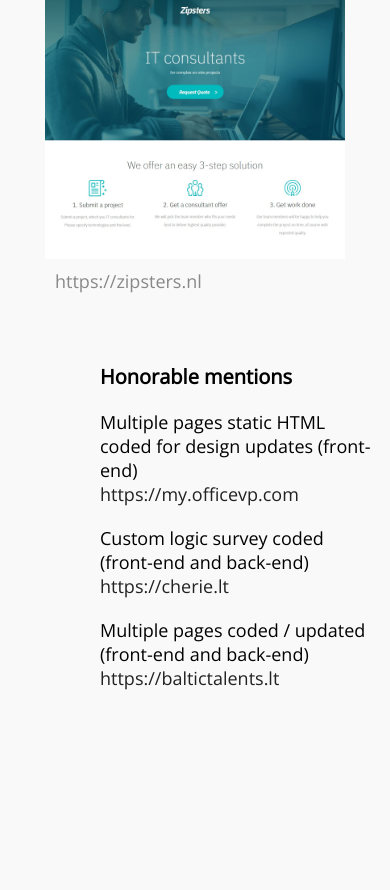
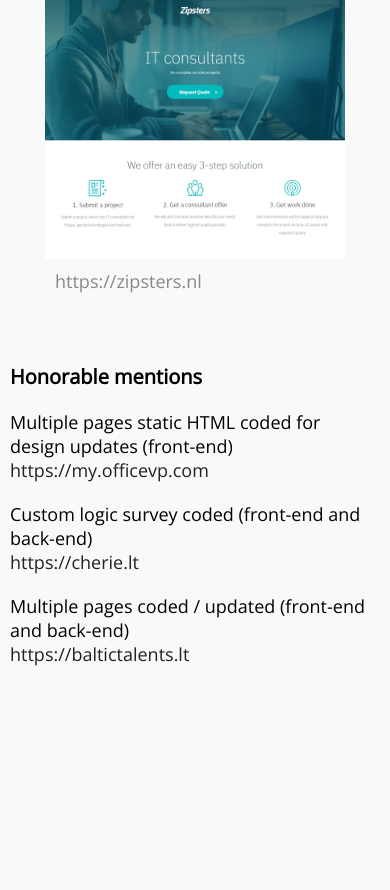
Before and after one commit to MantasVenskus/mantasvenskus.github.io, a PHP site: page / in a window 390 px wide. Shown: the part 3160-4050 px from the top of the page. After the commit the page ends 3826 px from the top, so only its background shows below. Run offline with PHP 8.4, Linux system fonts and the light colour scheme.

Commit message:
responsive

```diff
--- a/style.css
+++ b/style.css
@@ -260,6 +260,11 @@ html body section.more-info p a {
 html body section.more-info p a:hover {
   text-decoration: underline;
 }
+@media (max-width: 768px) {
+  html body section.more-info {
+    padding-left: 1rem;
+  }
+}
 html body .overlay {
   display: none;
   position: fixed;
--- a/style.less
+++ b/style.less
@@ -130,6 +130,9 @@ html {
             }
           }
         }
+        @media (max-width: 768px) {
+          padding-left: 1rem;
+        }
       }
     }
     .overlay {
```
